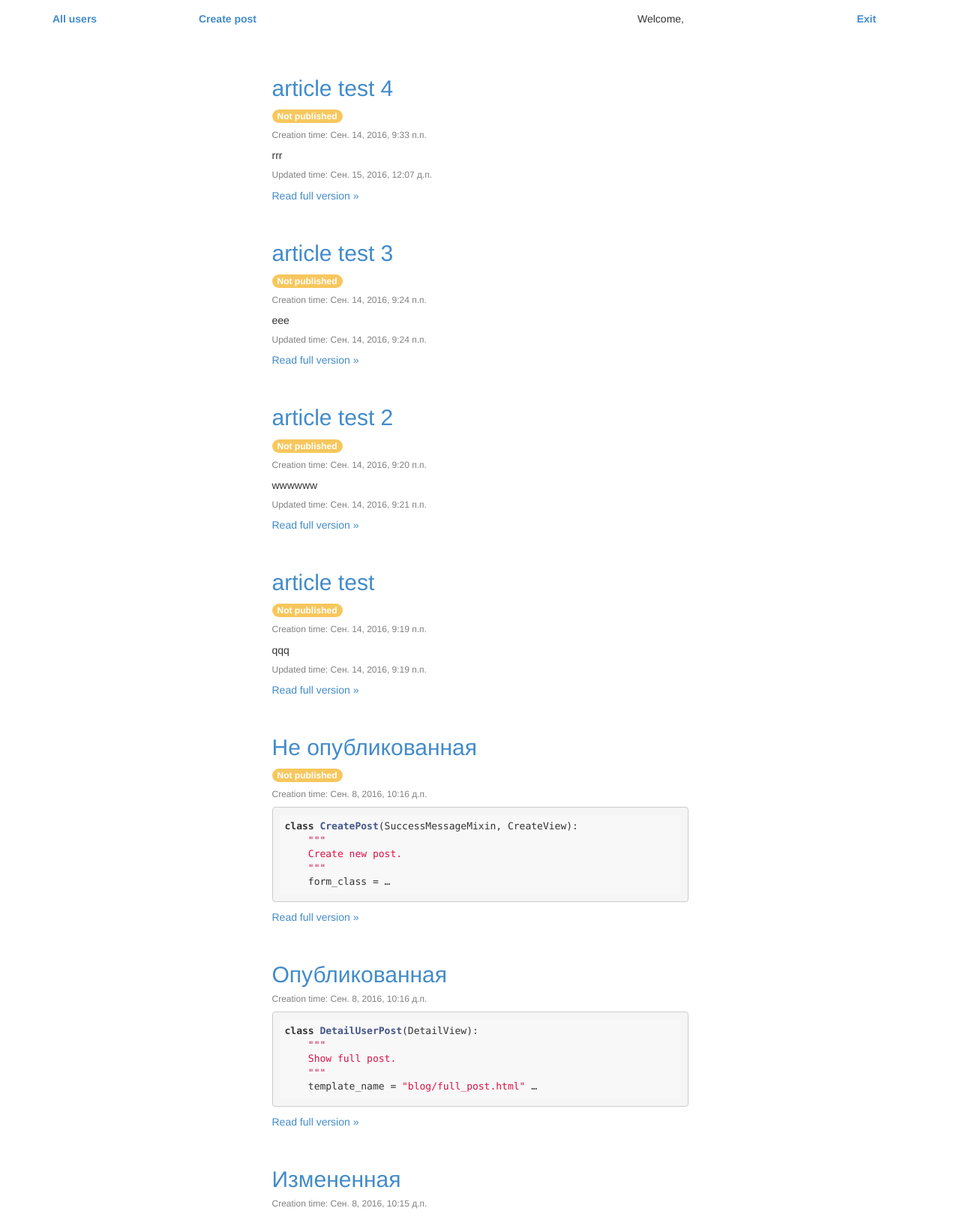
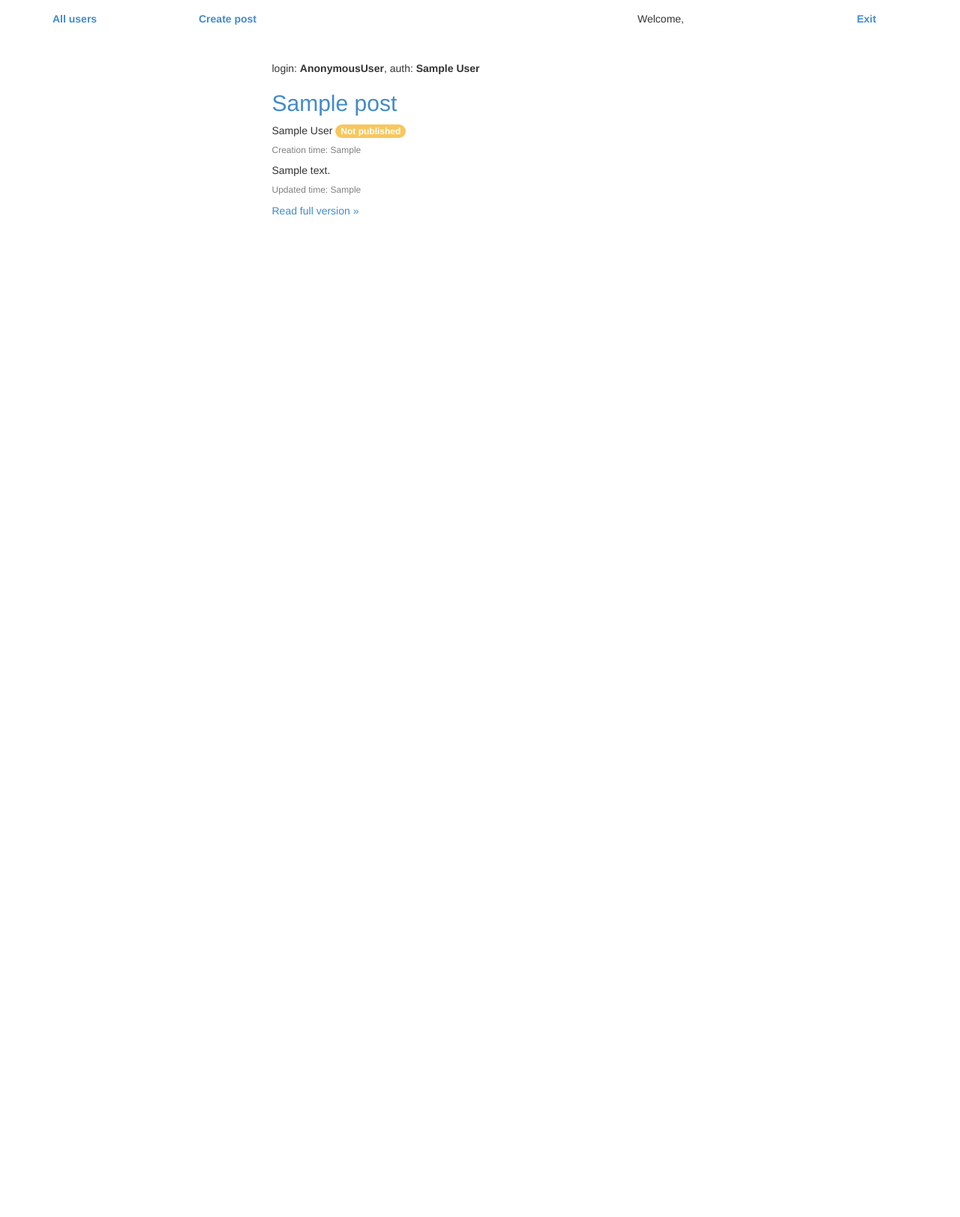
Before and after one commit to igrik6556/icemint_task, a Django app: template blog/templates/blog/post_list.html in a window 1280 px wide. Shown: the top 1623 px of the page at 75% size. After the commit the page ends 287 px from the top, so only its background shows below. Run offline with Django 3.2, Linux system fonts and the light colour scheme; data comes from the database, SQL or seed files in the repository; both versions use the stored data as it was after the commit; the template is opened without the code that fills it: values that come from a table or form of the project are taken from there, most other values are stand-ins (such as "Sample title", 1, 10 or a date in 2020); some libraries are stand-ins or nearby versions.

Commit message:
forgotten_change

```diff
--- a/blog/models.py
+++ b/blog/models.py
@@ -4,6 +4,11 @@ from django.utils import timezone
 from django.contrib.auth.models import User
 
 from django.utils.translation import ugettext as _
+
+
+class PostManager(models.Manager):
+    def published(self):
+        return super().get_queryset().filter(is_publish=True)
 
 
 class Post(models.Model):
@@ -34,6 +39,8 @@ class Post(models.Model):
         related_name="posts"
     )
 
+    objects = PostManager()
+
     def __str__(self):
         return self.title
 
--- a/blog/templates/blog/post_list.html
+++ b/blog/templates/blog/post_list.html
@@ -1,38 +1,19 @@
 {% extends "base.html" %}
 {% load staticfiles i18n markdown_deux_tags %}
 
-{% block title %}{% trans "Published posts by" %} {{ author.username }}{% endblock title %}
+{% block title %}{% trans "Published posts by" %}{{ author }}{% endblock title %}
 
 {% block content %}
 <div class="container">
   <div class="row">
-    <div class="col-sm-offset-3 col-sm-6">
-{% if posts|length > 0 %}
-{% for post in posts %}
-    <h2><a href="{% url "blog:post_detail" post.pk %}">{{ post.title }}</a></h2>
-    {% if not post.is_publish %}
-        <span class="badge">{% trans "Not published" %}</span>
-    {% endif %}
-        <h6 class="dt-create">{% trans "Creation time:" %} {{ post.dt_create }}</h6>
-        <div class="post-text">
-    {% if post.text|length > 100 %}
-        {{ post.text|truncatewords_html:10|markdown }}
-    {% else %}
-        {{ post.text|markdown }}
-    {% endif %}
-        </div>
-    {% if post.dt_edit %}
-        <h6 class="dt-edit">{% trans "Updated time:" %} {{ post.dt_edit }}</h6>
-    {% endif %}
-        <div class="bot-br">
-            <a href="{% url "blog:post_detail" post.pk %}">{% trans "Read full version" %} &raquo;</a>
-            {% if user == post.author.username %}
-            <a style="float:right" href="{% url "blog:edit_post" post.pk %}">{% trans "Edit" %}</a>
-            {% endif %}
-        </div>
-{% endfor %}
+    <div class="col-sm-offset-3 col-sm-6">login: <strong>{{user}}</strong>, auth: <strong>{{author}}</strong><br>
+        {% for post in request.user.posts.published %}
+            {{post}}
+        {% endfor %}
+{% if user == author %}
+    {% include "blog/posts.html" with posts=author.posts.all %}
 {% else %}
-    <h2>{% trans "This user has not posted anything" %}</h2>
+    {% include "blog/posts.html" with posts=author.posts.all %}
 {% endif %}
     </div>
   </div>
--- /dev/null
+++ b/blog/templates/blog/posts.html
@@ -0,0 +1,27 @@
+{% load staticfiles i18n markdown_deux_tags %}
+
+{% for post in posts %}
+    <h2><a href="{% url "blog:post_detail" post.pk %}">{{ post.title }}</a></h2>{{post.author}}
+    {% if not post.is_publish %}
+        <span class="badge">{% trans "Not published" %}</span>
+    {% endif %}
+        <h6 class="dt-create">{% trans "Creation time:" %} {{ post.dt_create }}</h6>
+        <div class="post-text">
+    {% if post.text|length > 100 %}
+        {{ post.text|truncatewords_html:10|markdown }}
+    {% else %}
+        {{ post.text|markdown }}
+    {% endif %}
+        </div>
+    {% if post.dt_edit %}
+        <h6 class="dt-edit">{% trans "Updated time:" %} {{ post.dt_edit }}</h6>
+    {% endif %}
+        <div class="bot-br">
+            <a href="{% url "blog:post_detail" post.pk %}">{% trans "Read full version" %} &raquo;</a>
+            {% if user == author %}
+            <a style="float:right" href="{% url "blog:post_edit" post.pk %}">{% trans "Edit" %}</a>
+            {% endif %}
+        </div>
+{% empty %}
+    <h2>{% trans "This user has not posted anything" %}</h2>
+{% endfor %}
```
Also changed, not shown: blog/templates/blog/temp.txt (added, +24 -0 lines), blog/views.py (+3 -15 lines), db.sqlite3.
